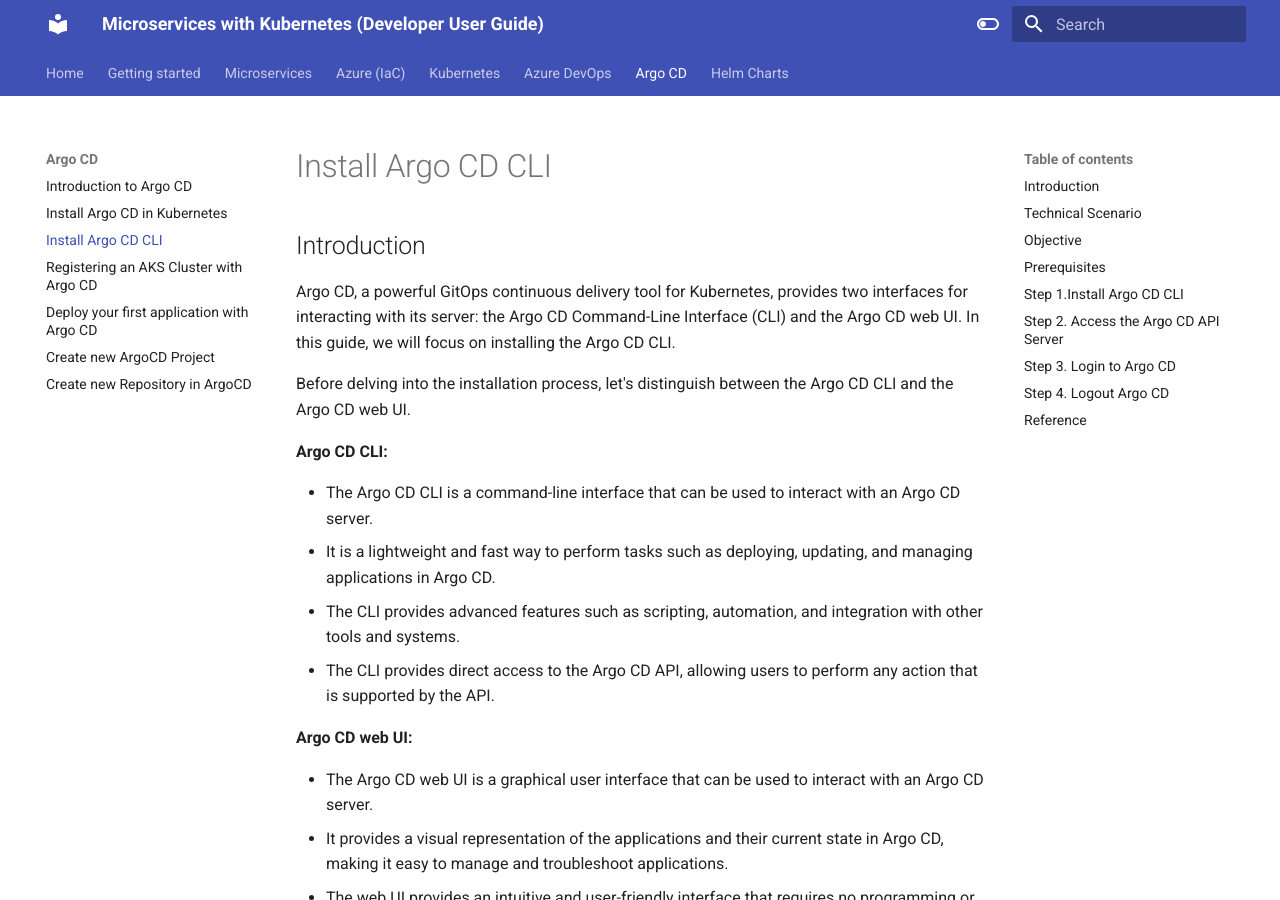
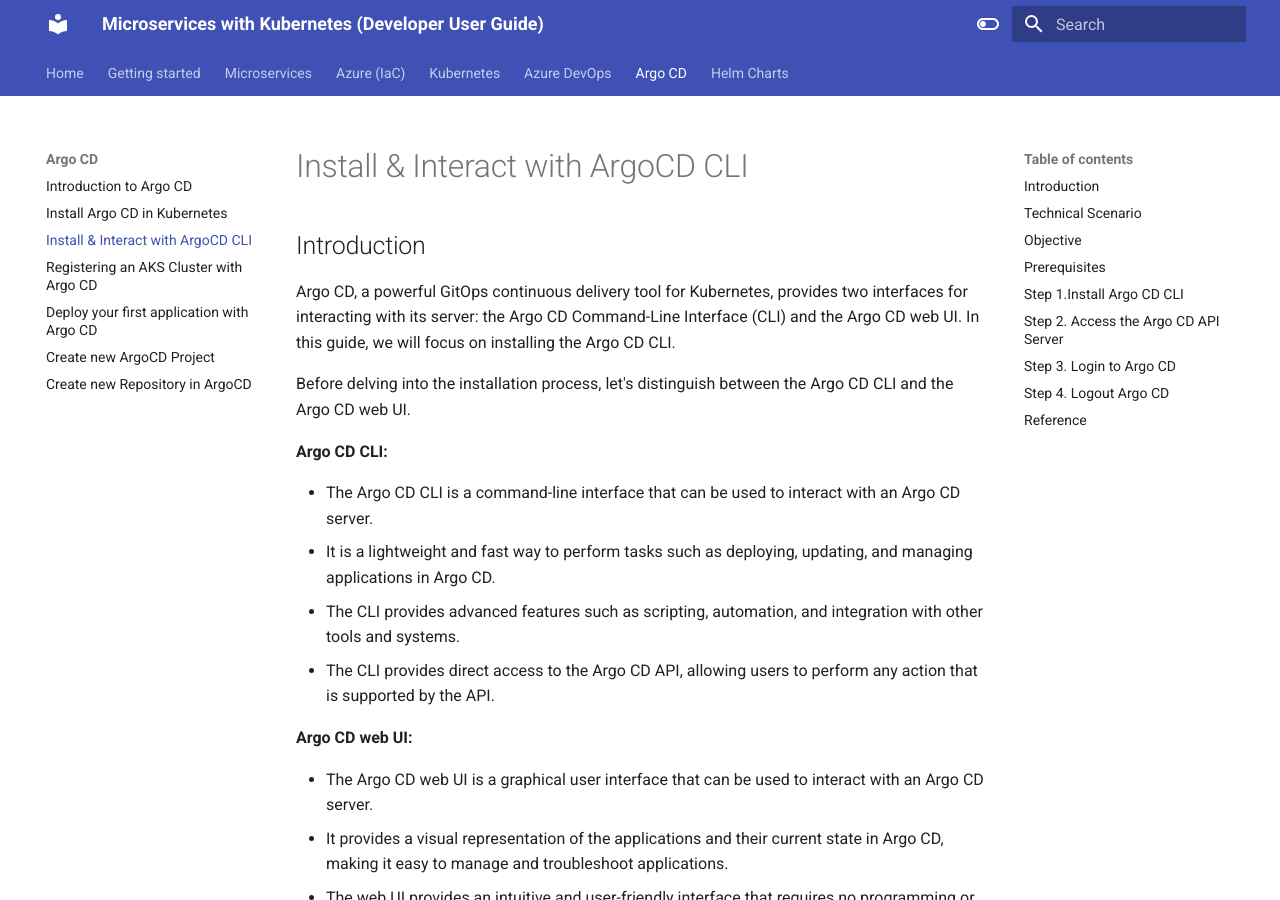
Before and after one commit to akeesari/micros-k8s, an MkDocs documentation site: the page built from docs/argocd/3-install-argocd-cli.md, in a window 1280 px wide and 900 px high. Built offline with MkDocs 1.6.1 and Material for MkDocs 9.7.7, drawn with Linux system fonts in a browser that asks for light colours.

Commit message:
Install & Interact with ArgoCD CLI

```diff
--- a/docs/argocd/install-argocd-cli.md
+++ b/docs/argocd/3-install-argocd-cli.md
@@ -1,3 +1,5 @@
+
+# Install & Interact with ArgoCD CLI
 
 ## Introduction
 
--- a/mkdocs.yml
+++ b/mkdocs.yml
@@ -218,7 +218,7 @@
   - Argo CD:
         - Introduction to Argo CD: argocd/1-argocd-intro.md
         - Install Argo CD in Kubernetes: argocd/2-install-argocd.md
-        - Install Argo CD CLI: argocd/install-argocd-cli.md
+        - Install & Interact with ArgoCD CLI: argocd/3-install-argocd-cli.md
         - Registering an AKS Cluster with Argo CD: argocd/register-cluster.md
         - Deploy your first application with Argo CD: argocd/deploy-app.md
         - Create new ArgoCD Project: argocd/argocd-project.md
```
